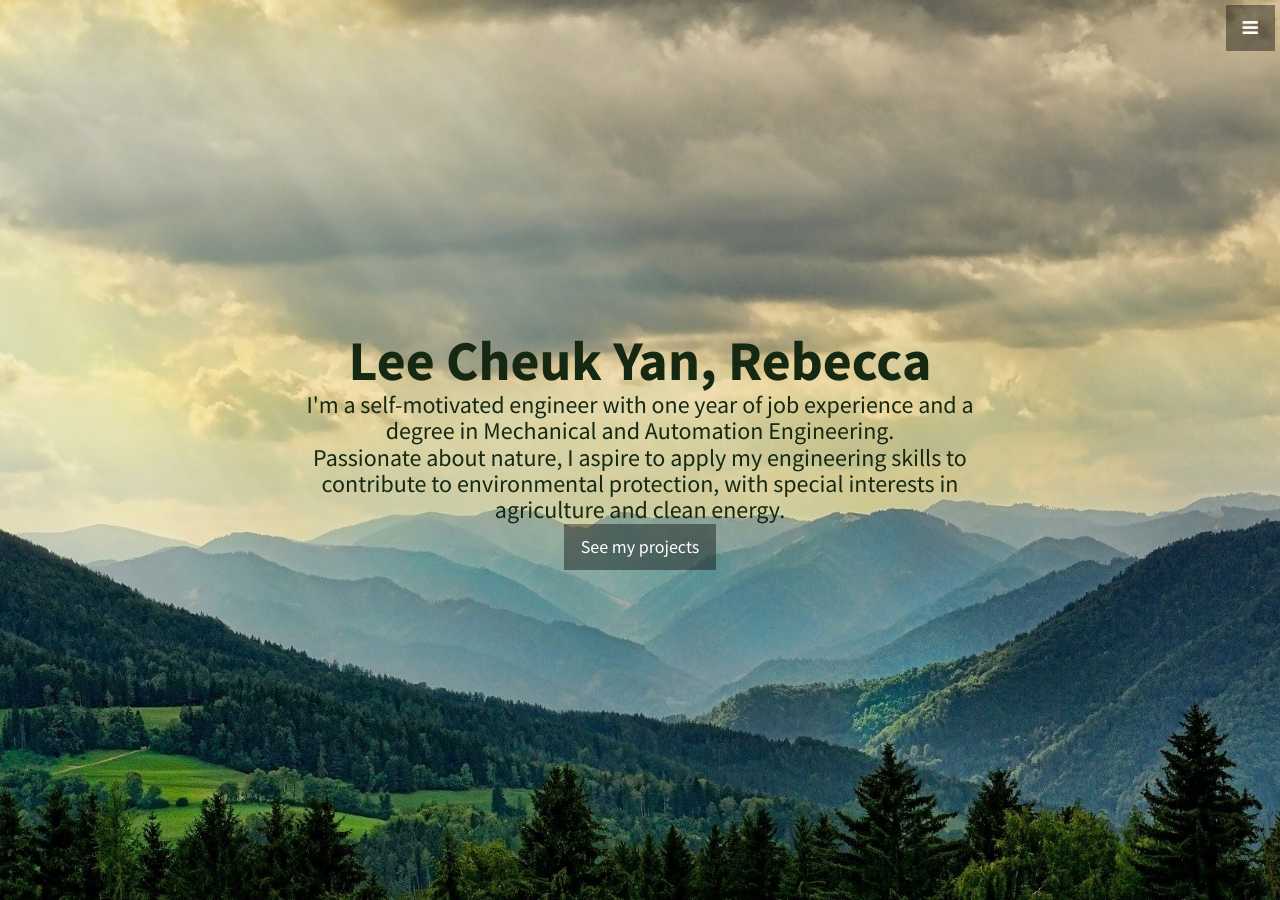
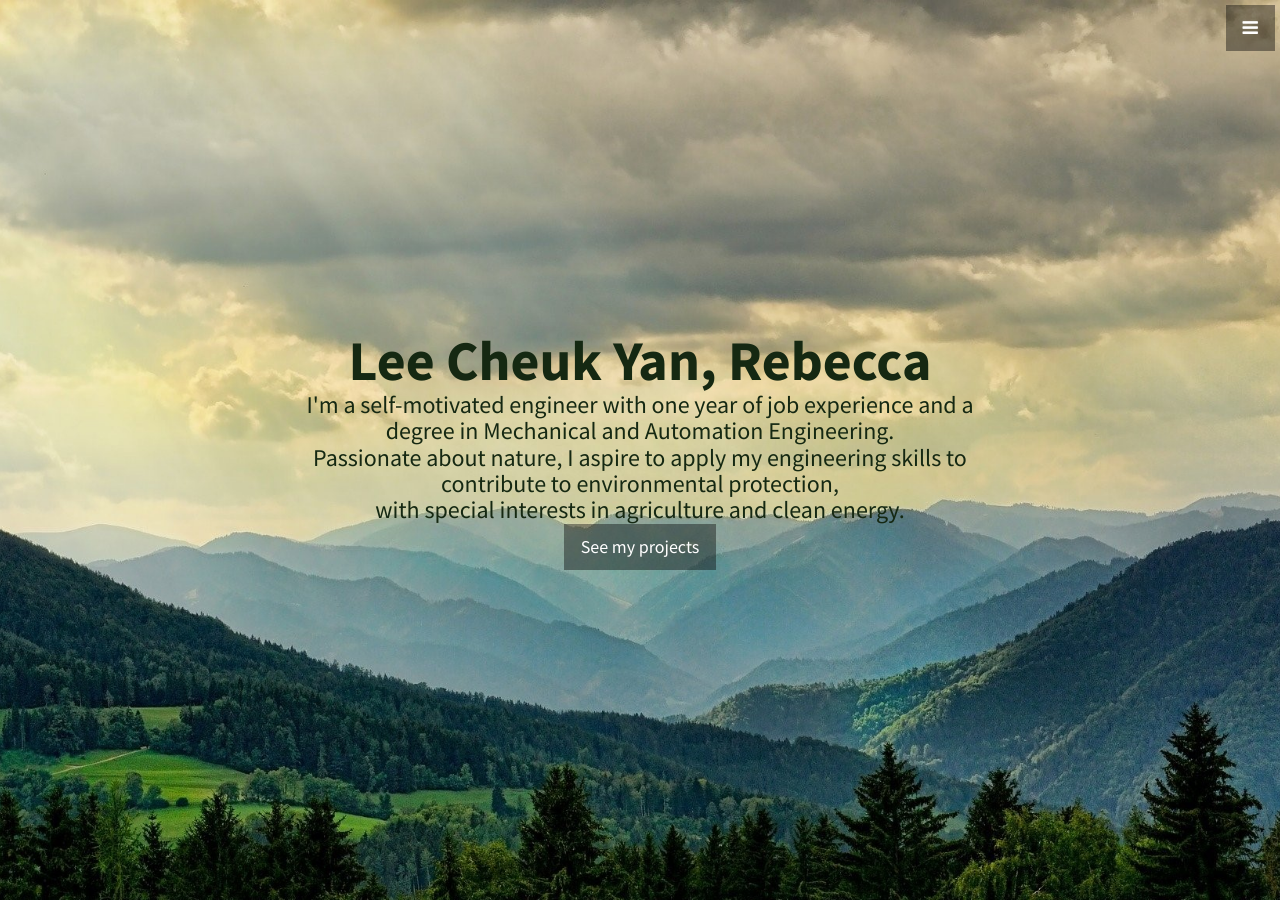
Before and after one commit to cheukyanlee/cheukyanlee.github.io, a Jekyll site: the page built from index.html, in a window 1280 px wide and 900 px high. Built offline with Jekyll 4.4.1, drawn with Linux system fonts in a browser that asks for light colours.

```diff
--- a/_includes/header.html
+++ b/_includes/header.html
@@ -4,8 +4,8 @@
     <h3>I'm a self-motivated engineer with one year of job experience and
       a degree in Mechanical and Automation Engineering. </h3>
     <h3>Passionate about nature, I aspire to apply my engineering skills
-      to contribute to environmental protection,
-      with special interests in agriculture and clean energy. </h3>
+      to contribute to environmental protection, </h3>
+    <h3>with special interests in agriculture and clean energy. </h3>
     <a target="_blank" href="https://cheukyanlee.github.io/projects/" class="btn btn-lg btn-dark">See my projects</a>
     <br>
   </div>
```
